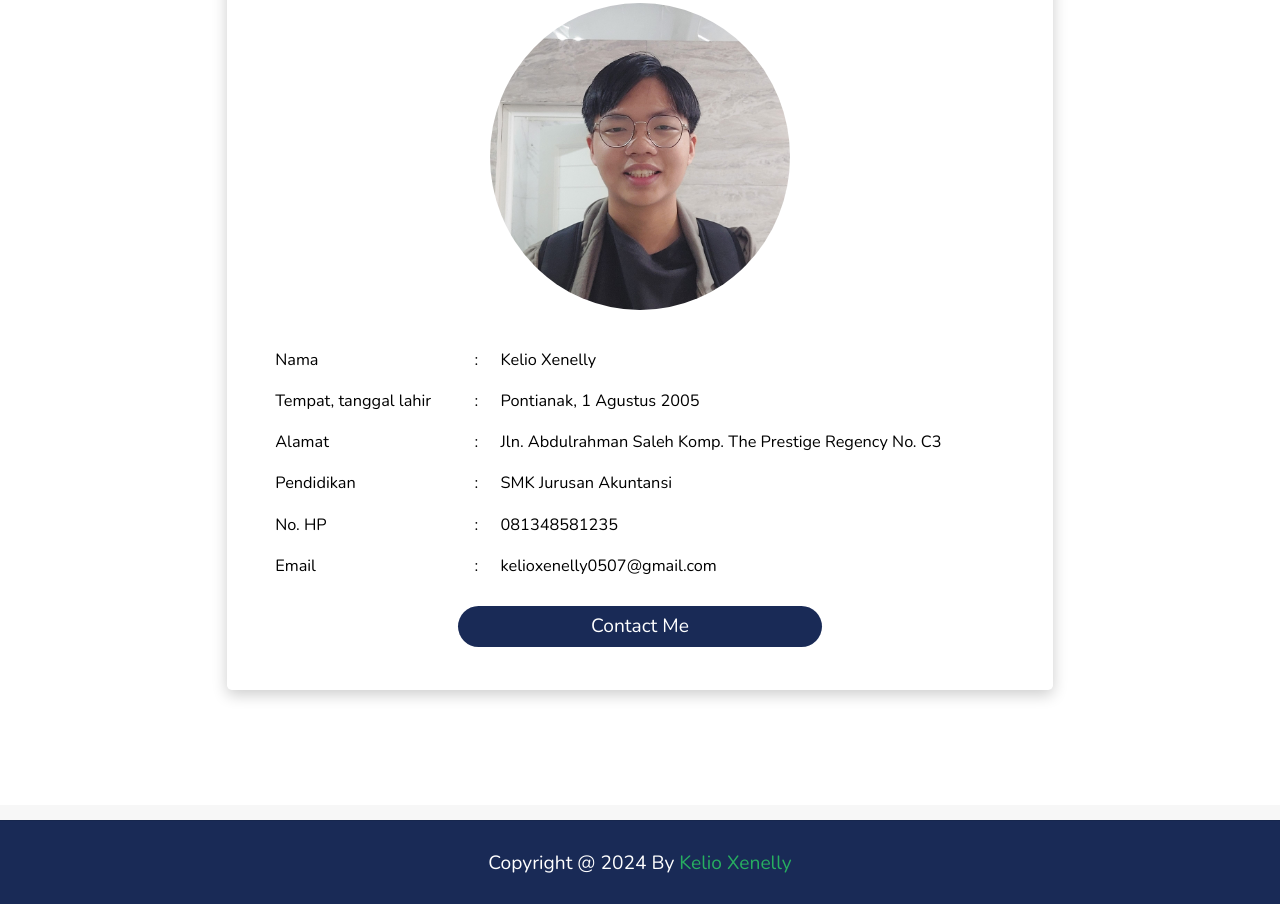
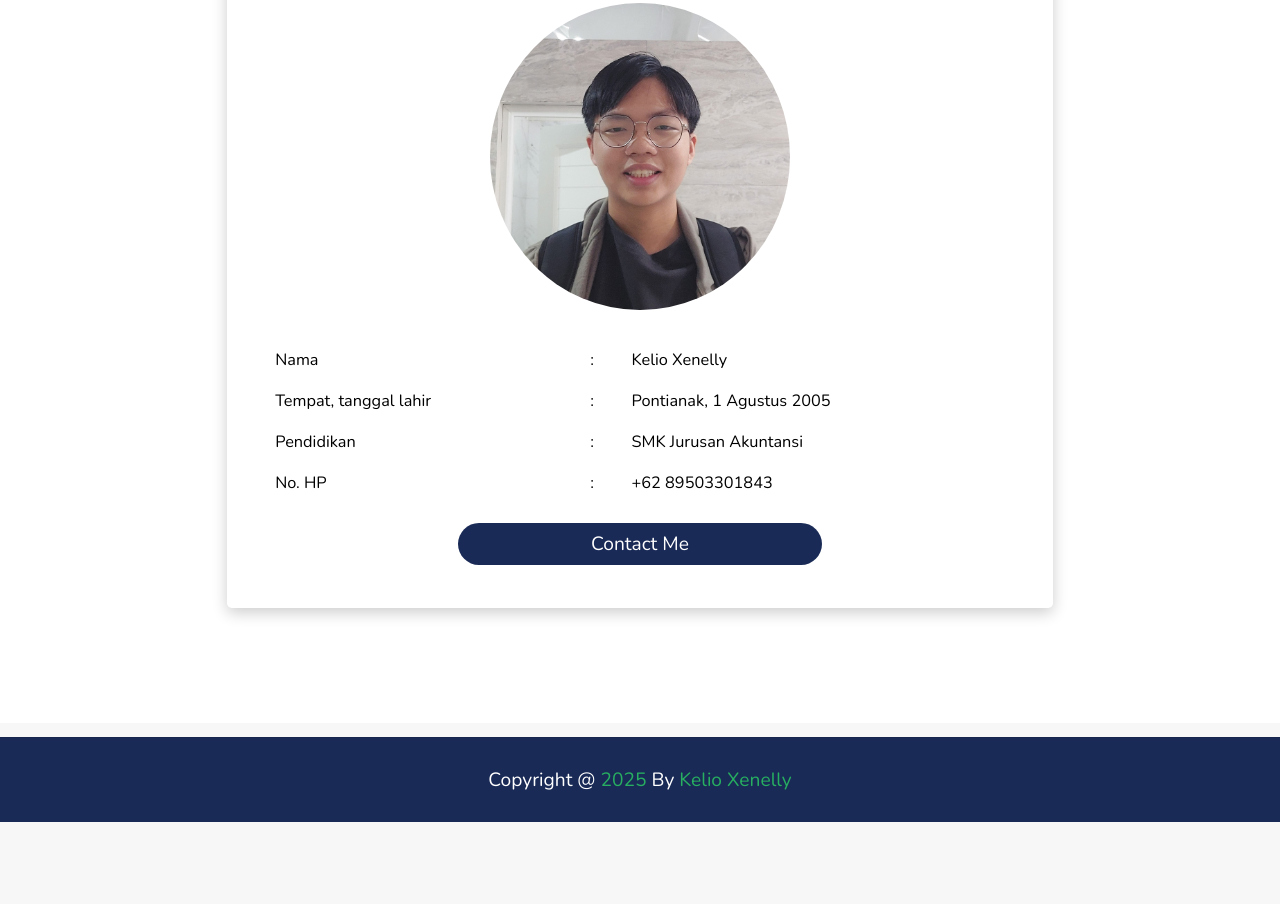
Before and after one commit to KelioXenelly/UTS-KelioXenelly-23110001-STI, a plain HTML site: page about-1.html in a window 1280 px wide. Shown: the part 238-1142 px from the top of the page. After the commit the page ends 1060 px from the top, so only its background shows below. Drawn offline with nearby package versions, Linux system fonts and the light colour scheme.

Commit message:
Update about-1.html

```diff
--- a/about-1.html
+++ b/about-1.html
@@ -78,11 +78,6 @@
                         <td>Pontianak, 1 Agustus 2005</td>
                     </tr>
                     <tr>
-                        <td>Alamat</td>
-                        <td>:</td>
-                        <td>Jln. Abdulrahman Saleh Komp. The Prestige Regency No. C3</td>
-                    </tr>
-                    <tr>
                         <td>Pendidikan</td>
                         <td>:</td>
                         <td>SMK Jurusan Akuntansi</td>
@@ -90,12 +85,7 @@
                     <tr>
                         <td>No. HP</td>
                         <td>:</td>
-                        <td>081348581235</td>
-                    </tr>
-                    <tr>
-                        <td>Email</td>
-                        <td>:</td>
-                        <td>kelioxenelly0507@gmail.com</td>
+                        <td>+62 89503301843</td>
                     </tr>
                 </table>
                 <div class="profile-contact">
@@ -106,9 +96,8 @@
         </section>
     </main>
 
-
     <footer class="footer">
-        <p>copyright @ 2024 by <span>Kelio Xenelly</span></p>
+        <p>Copyright @ <span id="year"><script>document.write(new Date().getFullYear());</script></span> by <span>Kelio Xenelly</span></p>
     </footer>
 
     <script src="JS/script.js"></script>
```
